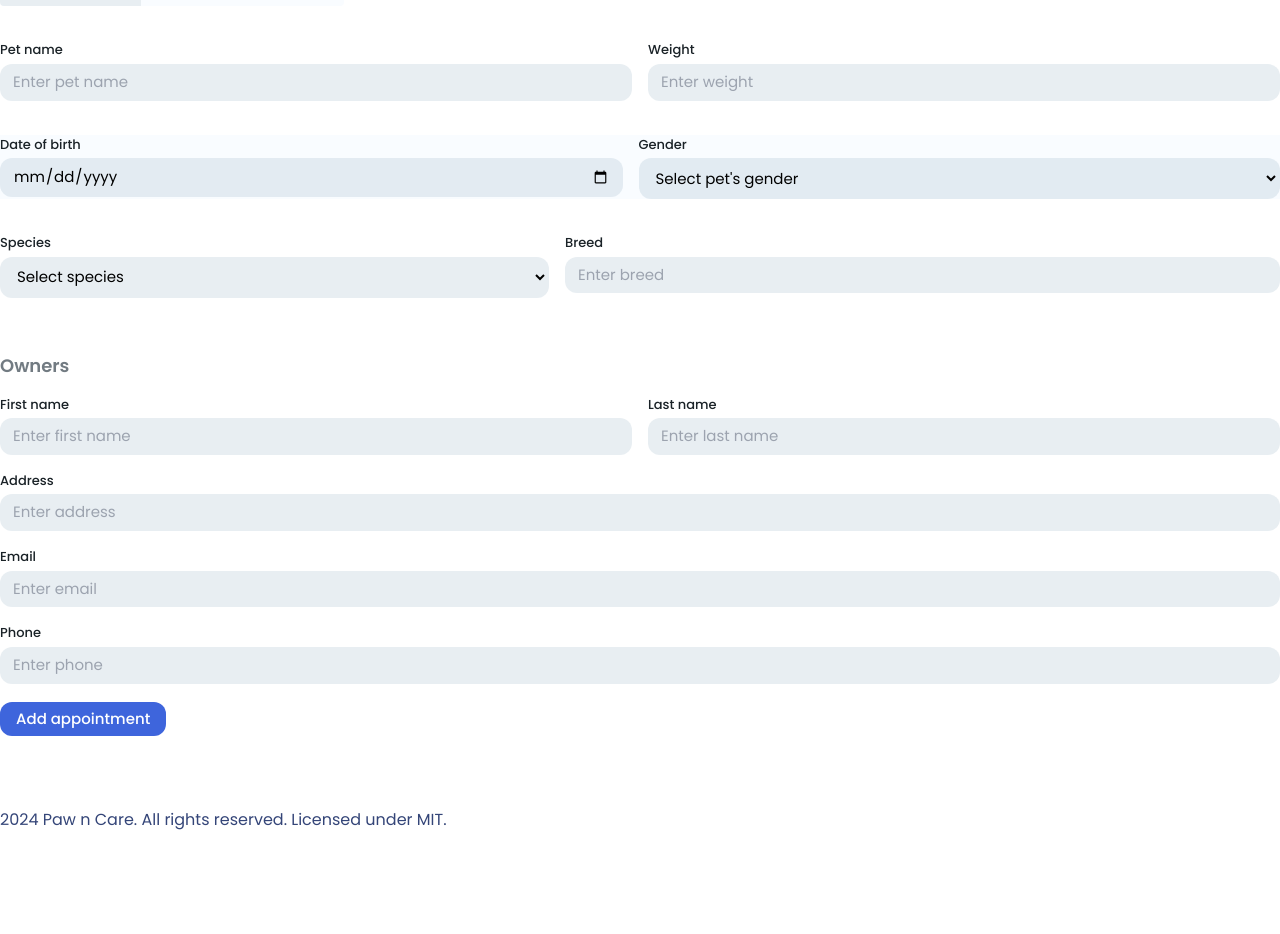
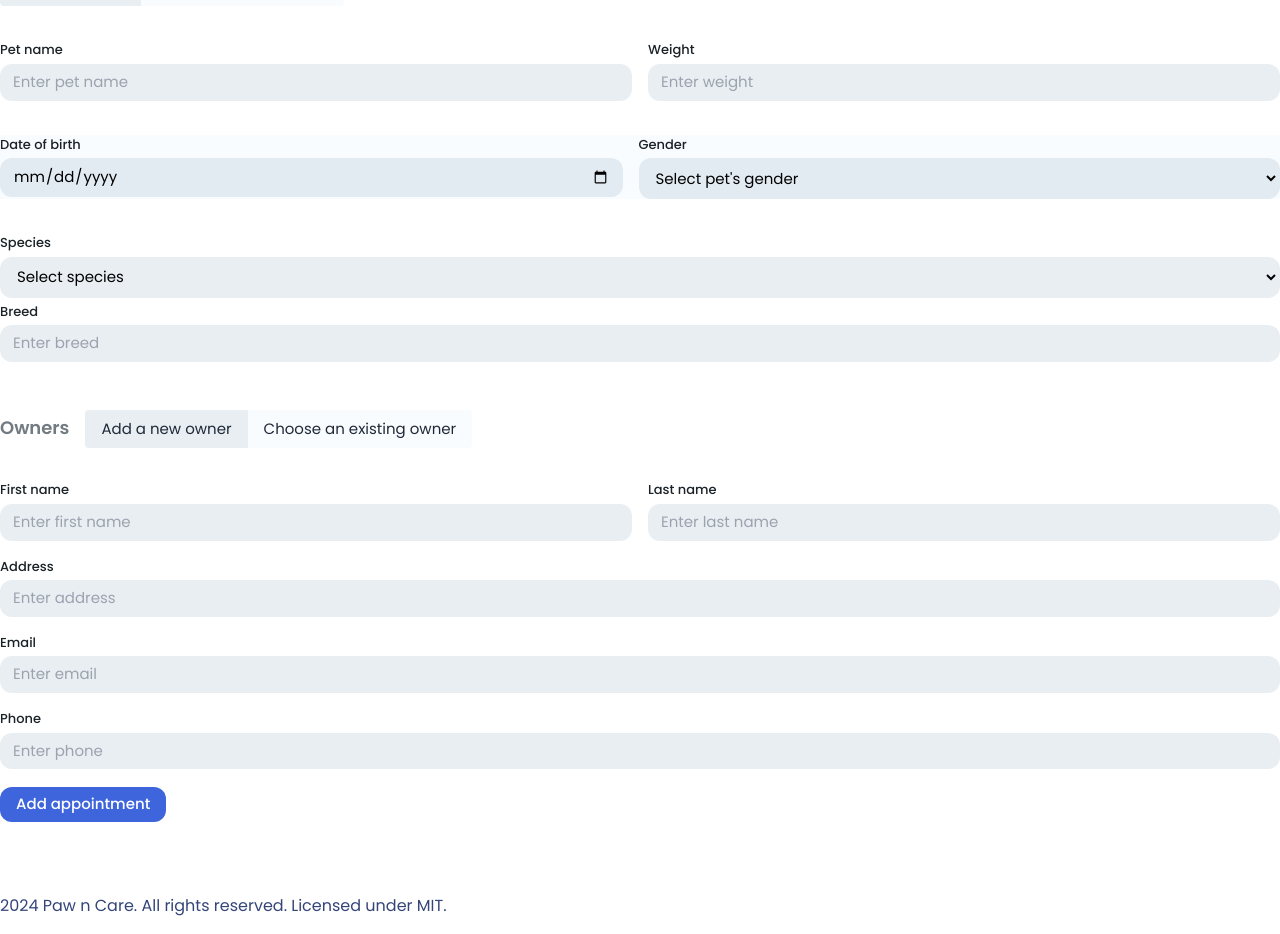
Before and after one commit to colarrbear/Paw-n-Care-Testing, a Django app: template paw_n_care/templates/appointments.html in a window 1280 px wide. Shown: the part 574-1508 px from the top of the page. Before the commit the page ends 1404 px from the top, so only its background shows below. Run offline with Django 3.2, Linux system fonts and the light colour scheme; the template is opened without the code that fills it, so the values that code supplies are empty; some libraries are stand-ins or nearby versions.

Commit message:
create Add a new owner or Choose an existing owner

```diff
--- a/paw_n_care/templates/appointments.html
+++ b/paw_n_care/templates/appointments.html
@@ -112,27 +112,22 @@
                                         <input name="new_species" type="text" placeholder="Enter new species" class="w-full px-3 py-2 bg-[#25597e]/10 rounded-xl border border-transparent focus:outline-none focus:border-[#344578] text-[15px] font-normal font-['Poppins'] leading-tight">
                                     </div>
                                 </div>
-                            </div>
                             <div class="flex-grow flex flex-col gap-1">
                                 <label class="text-[#1a2227] text-[13px] font-medium font-['Poppins']">Breed</label>
                                 <input name="breed" type="text" placeholder="Enter breed" class="w-full px-3 py-2 bg-[#25597e]/10 rounded-xl border border-transparent focus:outline-none focus:border-[#344578] text-[15px] font-normal font-['Poppins'] leading-tight">
                             </div>
                         </div>
-
-                        <!-- Dropdown for choosing an existing pet (initially hidden) -->
-                        <div id="chooseExistingPet" class="mt-4 hidden w-full">
-                            <div class="flex-grow flex flex-col gap-1 w-full">
-                                <label class="text-[#1a2227] text-[13px] font-medium font-['Poppins']">Choose an existing pet</label>
-                                <select name="existing_pet" class="select select-bordered w-full px-3 py-2 bg-[#25597e]/10 rounded-xl border border-transparent focus:outline-none focus:border-[#344578] text-[15px] font-normal font-['Poppins'] leading-tight">
-                                    <option disabled selected>Select a pet</option>
-                                    {% for i in pets %}
-                                        <option value="{{ i.pet_id }}">{{ i.name }} | owner: {{ i.owner__first_name }} (Pet ID: {{ i.pet_id }})</option>
-                                    {% endfor %}
-                                </select>
-                            </div>
-                        </div>
                         <div id="addNewPetForm4" class="w-full flex flex-wrap justify-start items-start gap-4 mt-4">
                             <div class="text-[#14232e]/60  text-lg font-semibold font-['Poppins'] leading-normal mt-5">Owners</div>
+                            <div id="ownerButtons" class="inline-flex mt-4">
+                                <button id="addNewOwnerBtn" class="bg-[#25597e]/10 hover:bg-gray-200 text-gray-800 text-[15px] py-2 px-4 rounded-l">
+                                    Add a new owner
+                                </button>
+                                <button id="chooseOwnerBtn" class="bg-[#f9fcff] hover:bg-gray-200 text-gray-800 text-[15px] py-2 px-4 rounded-r">
+                                    Choose an existing owner
+                                </button>
+                            </div>
+                            <div id="addOwnerForm" class="w-full flex flex-wrap justify-start items-start gap-4 mt-4">
                             <div class="w-full flex flex-wrap justify-start items-start gap-4">
                             <div class="flex-grow flex flex-col gap-1">
                                 <label class="text-[#1a2227] text-[13px] font-medium font-['Poppins']">First name</label>
@@ -162,73 +157,36 @@
                             </div>
                         </div>
                     </div>
+                </div>
+                <div id="chooseOwnerDropdown" class="w-full flex flex-wrap justify-start items-start gap-4 mt-4 hidden">
+                    <div class="flex-grow flex flex-col gap-1 w-full">
+                        <label class="text-[#1a2227] text-[13px] font-medium font-['Poppins']">Choose an existing owner</label>
+                        <select name="existing_owner" class="select select-bordered w-full px-3 py-2 bg-[#25597e]/10 rounded-xl border border-transparent focus:outline-none focus:border-[#344578] text-[15px] font-normal font-['Poppins'] leading-tight">
+                            <option disabled selected>Select an owner</option>
+                            {% for owner in owners %}
+                                <option value="{{ owner.id }}">{{ owner.first_name }} {{ owner.last_name }} (Owner ID: {{ owner.id }})</option>
+                            {% endfor %}
+                        </select>
+                    </div>
+                </div>
+                </div>
+                <!-- Dropdown for choosing an existing pet (initially hidden) -->
+                <div id="chooseExistingPet" class="mt-4 hidden w-full">
+                    <div class="flex-grow flex flex-col gap-1 w-full">
+                        <label class="text-[#1a2227] text-[13px] font-medium font-['Poppins']">Choose an existing pet</label>
+                        <select name="existing_pet" class="select select-bordered w-full px-3 py-2 bg-[#25597e]/10 rounded-xl border border-transparent focus:outline-none focus:border-[#344578] text-[15px] font-normal font-['Poppins'] leading-tight">
+                            <option disabled selected>Select a pet</option>
+                            {% for i in pets %}
+                                <option value="{{ i.pet_id }}">{{ i.name }} | owner: {{ i.owner__first_name }} (Pet ID: {{ i.pet_id }})</option>
+                            {% endfor %}
+                        </select>
+                    </div>
+                </div>
                 <button class="px-4 py-2 bg-[#3e65dc] text-white rounded-xl text-[15px] font-medium font-['Poppins'] leading-tight transition-all duration-300 ease-in-out transform hover:bg-[#1e4b8c] hover:shadow-lg hover:scale-105 focus:outline-none focus:ring-2 focus:ring-[#3e65dc]">
                     Add appointment
                 </button>
                 </div>
             </div>
-            <!--<div class="w-full overflow-x-auto">-->
-            <!--    <table class="min-w-full table-auto border-collapse border border-gray-300 rounded-lg shadow-sm">-->
-            <!--        <thead class="bg-gray-100">-->
-            <!--            <tr>-->
-            <!--                <th class="px-4 py-2 text-left text-gray-700 font-semibold border border-gray-300">Appointment ID</th>-->
-            <!--                <th class="px-4 py-2 text-left text-gray-700 font-semibold border border-gray-300">Reason</th>-->
-            <!--                <th class="px-4 py-2 text-left text-gray-700 font-semibold border border-gray-300">Status</th>-->
-            <!--                <th class="px-4 py-2 text-left text-gray-700 font-semibold border border-gray-300">Appointment Date</th>-->
-            <!--                <th class="px-4 py-2 text-left text-gray-700 font-semibold border border-gray-300">Time</th>-->
-            <!--                <th class="px-4 py-2 text-left text-gray-700 font-semibold border border-gray-300">Pet Name</th>-->
-            <!--                <th class="px-4 py-2 text-left text-gray-700 font-semibold border border-gray-300">Species</th>-->
-            <!--                <th class="px-4 py-2 text-left text-gray-700 font-semibold border border-gray-300">Breed</th>-->
-            <!--                <th class="px-4 py-2 text-left text-gray-700 font-semibold border border-gray-300">Weight</th>-->
-            <!--                <th class="px-4 py-2 text-left text-gray-700 font-semibold border border-gray-300">Date of Birth</th>-->
-            <!--                <th class="px-4 py-2 text-left text-gray-700 font-semibold border border-gray-300">Gender</th>-->
-            <!--                <th class="px-4 py-2 text-left text-gray-700 font-semibold border border-gray-300">Owner Name</th>-->
-            <!--                <th class="px-4 py-2 text-left text-gray-700 font-semibold border border-gray-300">Address</th>-->
-            <!--                <th class="px-4 py-2 text-left text-gray-700 font-semibold border border-gray-300">Email</th>-->
-            <!--                <th class="px-4 py-2 text-left text-gray-700 font-semibold border border-gray-300">Registration Date</th>-->
-            <!--            </tr>-->
-            <!--        </thead>-->
-            <!--        <tbody>-->
-            <!--            &lt;!&ndash; Example Row 1 &ndash;&gt;-->
-            <!--            <tr>-->
-            <!--                <td class="px-4 py-2 border border-gray-300">#1</td>-->
-            <!--                <td class="px-4 py-2 border border-gray-300">Checkup</td>-->
-            <!--                <td class="px-4 py-2 border border-gray-300">Pending</td>-->
-            <!--                <td class="px-4 py-2 border border-gray-300">2024-11-22</td>-->
-            <!--                <td class="px-4 py-2 border border-gray-300">10:00 AM</td>-->
-            <!--                <td class="px-4 py-2 border border-gray-300">Buddy</td>-->
-            <!--                <td class="px-4 py-2 border border-gray-300">Dog</td>-->
-            <!--                <td class="px-4 py-2 border border-gray-300">Golden Retriever</td>-->
-            <!--                <td class="px-4 py-2 border border-gray-300">25kg</td>-->
-            <!--                <td class="px-4 py-2 border border-gray-300">2020-05-14</td>-->
-            <!--                <td class="px-4 py-2 border border-gray-300">Male</td>-->
-            <!--                <td class="px-4 py-2 border border-gray-300">John Doe</td>-->
-            <!--                <td class="px-4 py-2 border border-gray-300">123 Street Name</td>-->
-            <!--                <td class="px-4 py-2 border border-gray-300">john@example.com</td>-->
-            <!--                <td class="px-4 py-2 border border-gray-300">2024-11-01 09:00</td>-->
-            <!--            </tr>-->
-            <!--            &lt;!&ndash; Example Row 2 &ndash;&gt;-->
-            <!--            <tr>-->
-            <!--                <td class="px-4 py-2 border border-gray-300">#2</td>-->
-            <!--                <td class="px-4 py-2 border border-gray-300">Vaccination</td>-->
-            <!--                <td class="px-4 py-2 border border-gray-300">Completed</td>-->
-            <!--                <td class="px-4 py-2 border border-gray-300">2024-11-21</td>-->
-            <!--                <td class="px-4 py-2 border border-gray-300">02:00 PM</td>-->
-            <!--                <td class="px-4 py-2 border border-gray-300">Charlie</td>-->
-            <!--                <td class="px-4 py-2 border border-gray-300">Cat</td>-->
-            <!--                <td class="px-4 py-2 border border-gray-300">Siamese</td>-->
-            <!--                <td class="px-4 py-2 border border-gray-300">7kg</td>-->
-            <!--                <td class="px-4 py-2 border border-gray-300">2019-10-10</td>-->
-            <!--                <td class="px-4 py-2 border border-gray-300">Female</td>-->
-            <!--                <td class="px-4 py-2 border border-gray-300">Jane Smith</td>-->
-            <!--                <td class="px-4 py-2 border border-gray-300">456 Avenue Name</td>-->
-            <!--                <td class="px-4 py-2 border border-gray-300">jane@example.com</td>-->
-            <!--                <td class="px-4 py-2 border border-gray-300">2024-11-01 15:00</td>-->
-            <!--            </tr>-->
-            <!--            &lt;!&ndash; Add more rows dynamically &ndash;&gt;-->
-            <!--        </tbody>-->
-            <!--    </table>-->
-            <!--</div>-->
         </div>
     </div>
 </div>
@@ -254,6 +212,10 @@
         const addNewPetForm3 = document.getElementById('addNewPetForm3');
         const addNewPetForm4 = document.getElementById('addNewPetForm4');
         const chooseExistingPet = document.getElementById('chooseExistingPet');
+        const addNewOwnerBtn = document.getElementById('addNewOwnerBtn');
+        const chooseOwnerBtn = document.getElementById('chooseOwnerBtn');
+        const addOwnerForm = document.getElementById('addOwnerForm');
+        const chooseOwnerDropdown = document.getElementById('chooseOwnerDropdown');
 
         // Show "Add New Pet" form, hide "Choose Existing Pet" dropdown
         addPetBtn.addEventListener('click', function (event) {
@@ -271,6 +233,7 @@
             choosePetBtn.classList.add('bg-[#f9fcff]');
             addPetBtn.classList.remove('bg-[#f9fcff]');
             addPetBtn.classList.add('bg-[#25597e]/10');
+
         });
 
         // Show "Choose Existing Pet" dropdown, hide "Add New Pet" form
@@ -290,6 +253,34 @@
             addPetBtn.classList.remove('bg-[#25597e]/10');
             addPetBtn.classList.add('bg-[#f9fcff]');
         });
+
+        addNewOwnerBtn.addEventListener('click', function (event) {
+            event.preventDefault(); // Prevent page reload
+
+            // Show Add New Owner Form
+            addOwnerForm.style.display = 'flex';
+            chooseOwnerDropdown.style.display = 'none';
+
+            // Style buttons
+            chooseOwnerBtn.classList.remove('bg-[#25597e]/10');
+            chooseOwnerBtn.classList.add('bg-[#f9fcff]');
+            addNewOwnerBtn.classList.remove('bg-[#f9fcff]');
+            addNewOwnerBtn.classList.add('bg-[#25597e]/10');
+        });
+
+        chooseOwnerBtn.addEventListener('click', function (event) {
+            event.preventDefault(); // Prevent page reload
+
+            // Show Choose Existing Owner Dropdown
+            addOwnerForm.style.display = 'none';
+            chooseOwnerDropdown.style.display = 'flex';
+
+            // Style buttons
+            chooseOwnerBtn.classList.remove('bg-[#f9fcff]');
+            chooseOwnerBtn.classList.add('bg-[#25597e]/10');
+            addNewOwnerBtn.classList.remove('bg-[#25597e]/10');
+            addNewOwnerBtn.classList.add('bg-[#f9fcff]');
+        });
     });
 </script>
 
```
Lines whose indentation alone changed are shown as unchanged.
